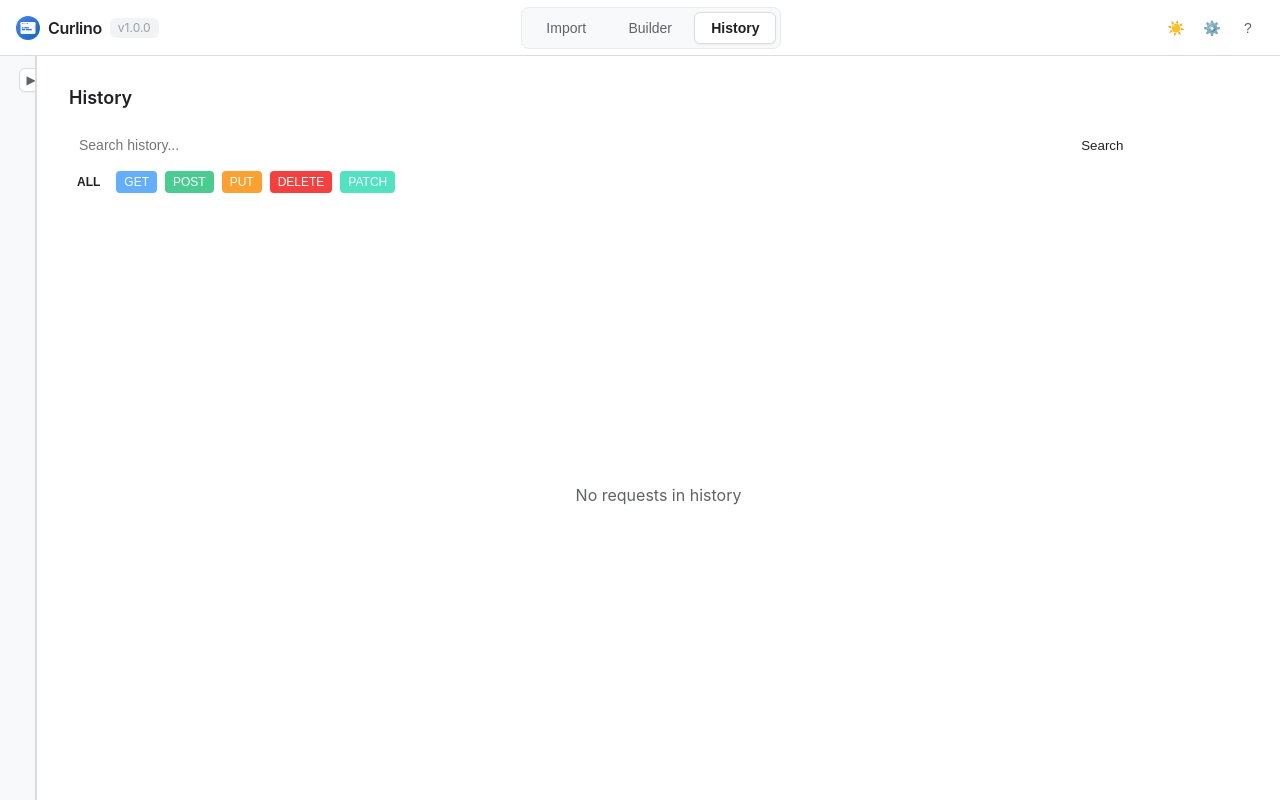
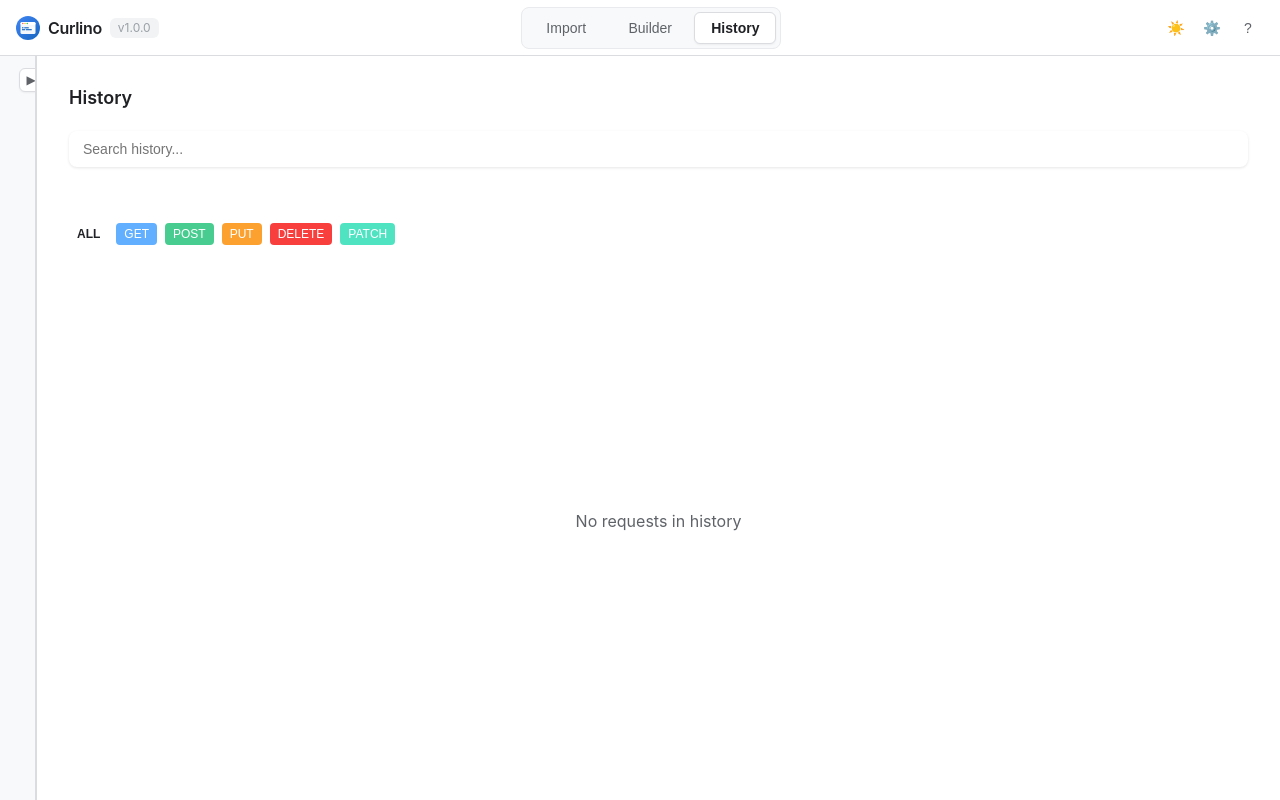
Before and after one commit to manueligno78/curlino, a React (Vite) app: page / in a window 1280 px wide. Both pictures are taken after a click on the button "History". Built offline with nearby package versions, Linux system fonts and the light colour scheme.

Commit message:
History enh (#48)
* History enh

* Box fix

---------

Co-authored-by: Manuel <emanuele.pintaldi@vodafone.com>

```diff
--- a/src/components/HistoryPanel.css
+++ b/src/components/HistoryPanel.css
@@ -21,25 +21,32 @@
 
 .history-actions {
   display: flex;
-  justify-content: space-between;
-  align-items: center;
+  flex-direction: column;
+  gap: 12px;
   margin-top: 8px;
 }
 
 .search-container {
   display: flex;
-  flex: 1;
-  margin-right: 10px;
+  width: 100%;
 }
 
 .search-container input {
-  flex: 1;
-  padding: 6px 10px;
-  border: 1px solid var(--border-color);
-  border-radius: 4px;
+  width: 100%;
+  padding: 10px 14px;
+  border: 2px solid var(--border-color);
+  border-radius: 8px;
   background-color: var(--input-bg);
   color: var(--text-color);
   font-size: 14px;
+  transition: border-color 0.2s ease, box-shadow 0.2s ease;
+  box-shadow: 0 1px 3px rgba(0, 0, 0, 0.1);
+}
+
+.search-container input:focus {
+  outline: none;
+  border-color: var(--accent-color);
+  box-shadow: 0 2px 6px rgba(0, 0, 0, 0.15), 0 0 0 3px rgba(var(--accent-color-rgb), 0.1);
 }
 
 .search-container button {
@@ -53,13 +60,14 @@
 }
 
 .clear-button {
-  padding: 6px 12px;
+  padding: 8px 16px;
   border: none;
-  border-radius: 4px;
+  border-radius: 6px;
   background-color: var(--danger-color);
   color: white;
   font-size: 14px;
   cursor: pointer;
+  align-self: flex-start;
 }
 
 .history-list {
--- a/src/components/HistoryPanel.tsx
+++ b/src/components/HistoryPanel.tsx
@@ -45,14 +45,19 @@ const HistoryPanel: React.FC<HistoryPanelProps> = ({ onSelectRequest }) => {
     loadHistory();
   }, [loadHistory]);
 
-  const handleSearch = () => {
+  const handleSearch = useCallback(() => {
     if (searchQuery.trim() === '') {
       loadHistory();
     } else {
       const filteredEntries = historyService.searchHistory(searchQuery);
       setHistoryEntries(filteredEntries);
     }
-  };
+  }, [searchQuery, loadHistory, historyService]);
+
+  // Auto-search effect when searchQuery changes
+  useEffect(() => {
+    handleSearch();
+  }, [handleSearch]);
 
   const handleMethodFilterChange = (method: string) => {
     setMethodFilter(method);
@@ -118,9 +123,7 @@ const HistoryPanel: React.FC<HistoryPanelProps> = ({ onSelectRequest }) => {
               placeholder="Search history..."
               value={searchQuery}
               onChange={e => setSearchQuery(e.target.value)}
-              onKeyPress={e => e.key === 'Enter' && handleSearch()}
             />
-            <button onClick={handleSearch}>Search</button>
           </div>
           <button className="clear-button" onClick={handleClearHistory}>
             Clear history
```
